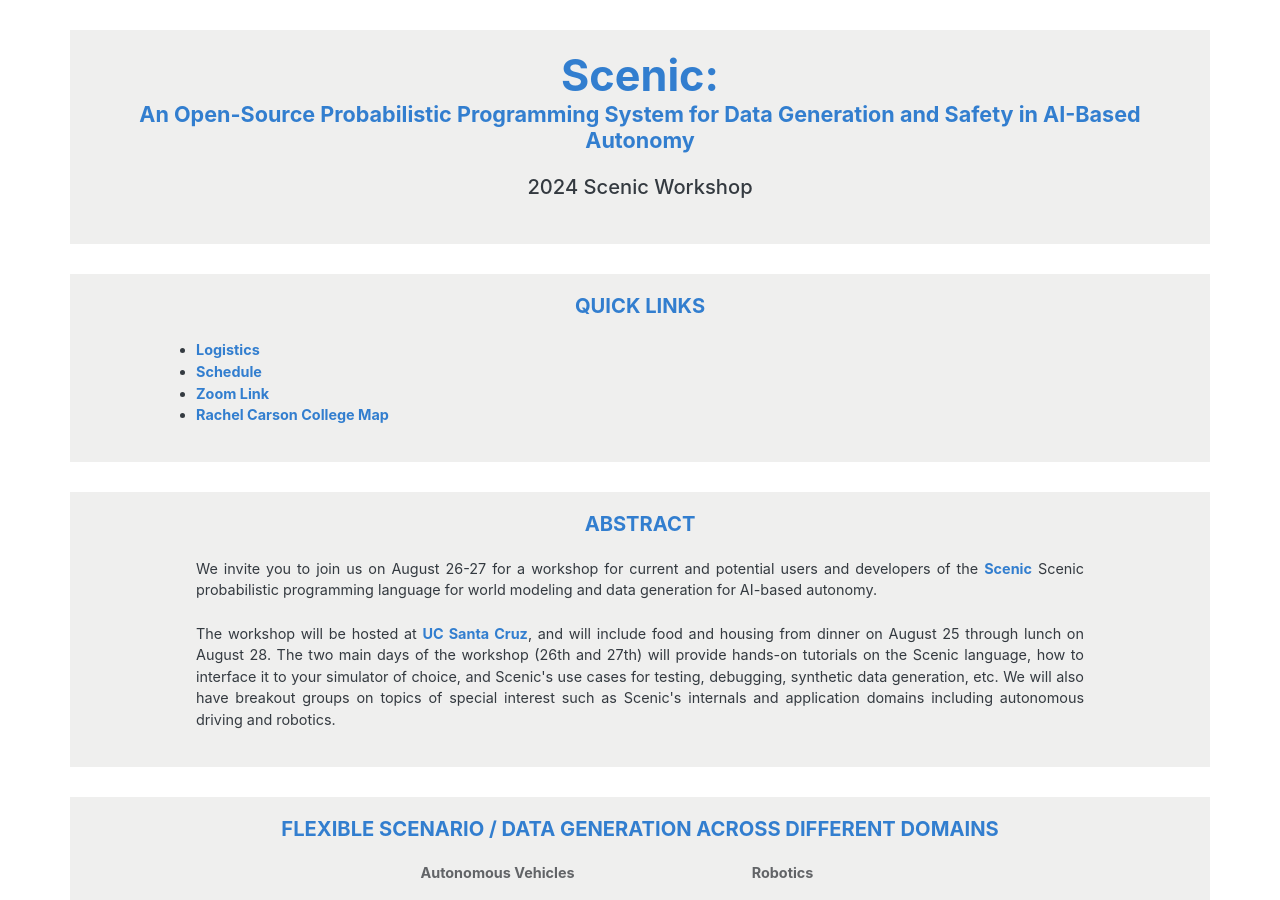
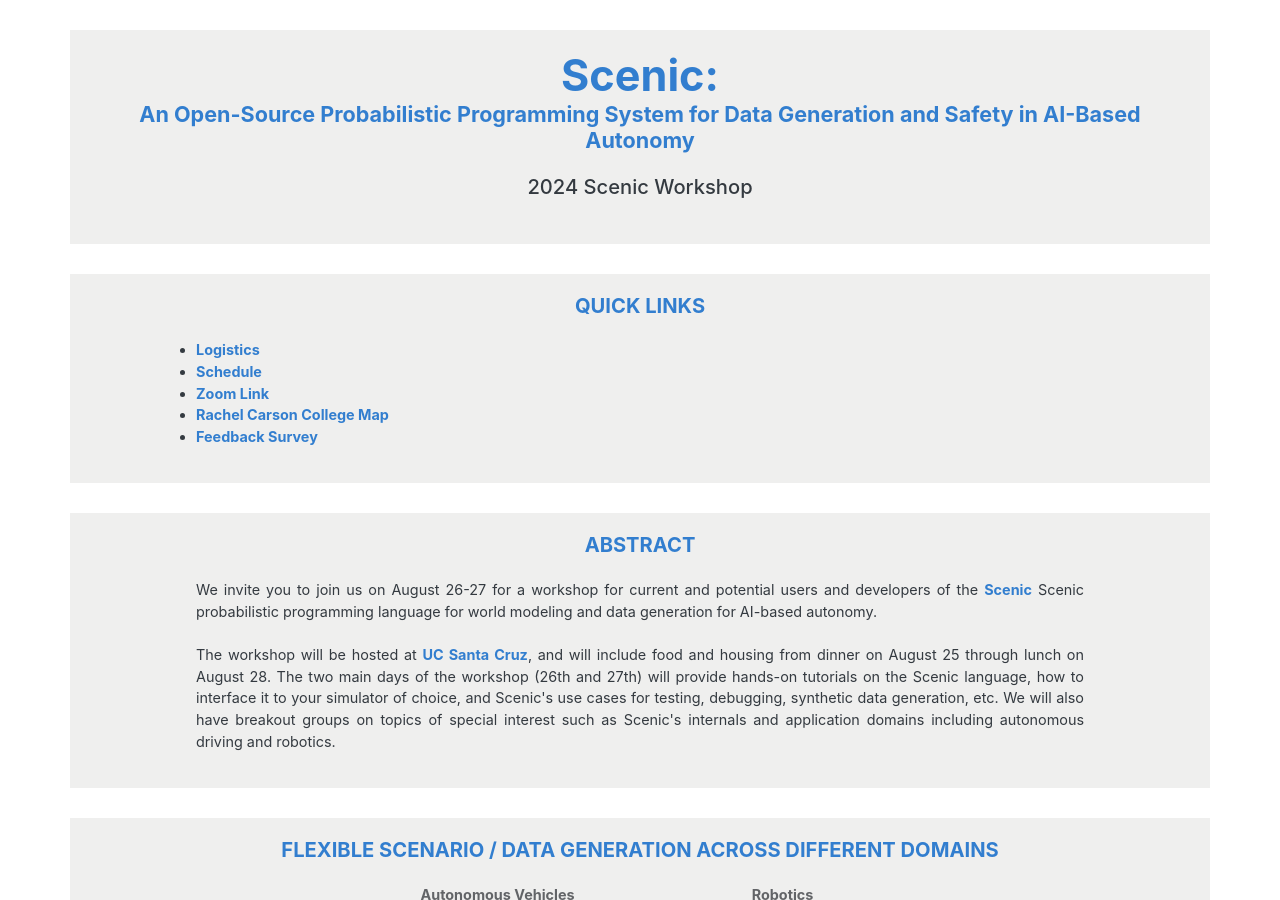
Before and after one commit to BerkeleyLearnVerify/Scenic_Website, a Jekyll site: the page workshop24/index.html, which Jekyll copies as it is, in a window 1280 px wide and 900 px high. Built offline with Jekyll 4.4.1, drawn with Linux system fonts in a browser that asks for light colours; grey boxes are pictures that could not be loaded.

Commit message:
add link to survey

```diff
--- a/workshop24/index.html
+++ b/workshop24/index.html
@@ -75,6 +75,7 @@
       <li> <a href="#schedule">Schedule</a></li>
       <li> <a href="https://ucsc.zoom.us/j/96002080851?pwd=2AQnT7KpXFPRhua8AotLgAsSL10bSb.1">Zoom Link</a></li>
       <li> <a href="https://scenic-lang.org/workshop24/ScenicWorkshop2024Map.pdf">Rachel Carson College Map</a></li>
+      <li> <a href="https://docs.google.com/forms/d/e/1FAIpQLSf1hyYFDd9ZTdRIc91arYpi8PLOjq5-tGGVprlkhYNddLez3Q/viewform?usp=sf_link">Feedback Survey</a></li>
     </ul>
   </div>
 
```
